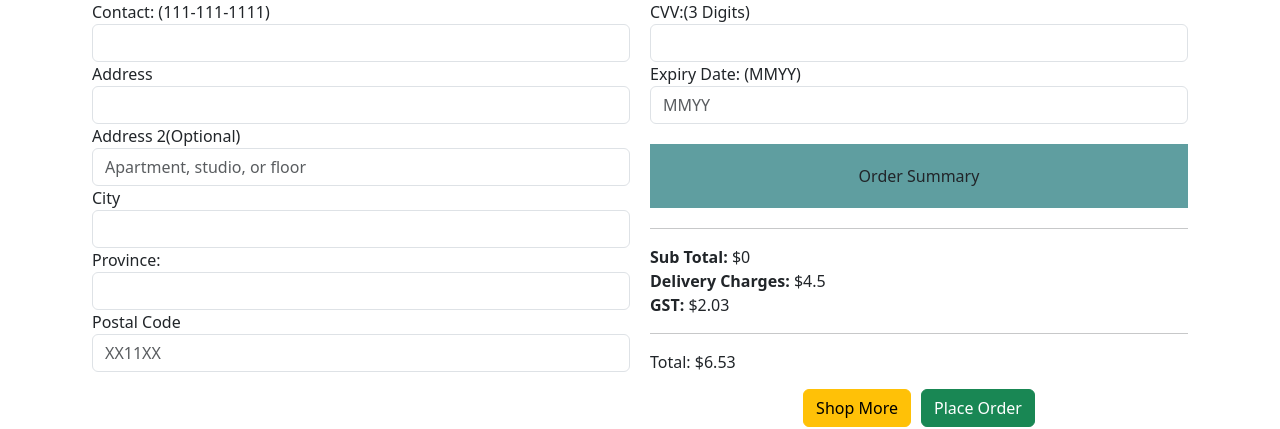
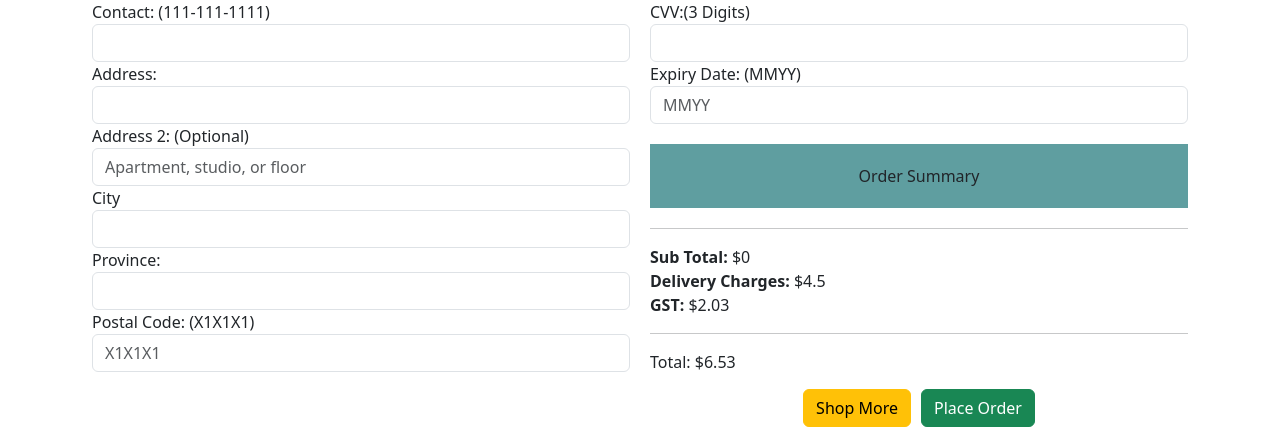
Before and after one commit to Ramankauldhar/OnlineShoppingFrontendMEAN, an Angular app: page /checkout in a window 1280 px wide. Shown: the part 388-817 px from the top of the page. Built offline with nearby package versions, Linux system fonts and the light colour scheme.

Commit message:
V7: Changed the Server address

```diff
--- a/src/app/component/cart/cart.component.html
+++ b/src/app/component/cart/cart.component.html
@@ -23,7 +23,7 @@
                     <tbody>
                         <tr *ngFor="let product of products, let i = index">
                             <td style="width:10%">{{i+1}}</td>
-                            <td style="width:15%"><img class="proImages" [src]="'http://localhost:9090/' + product.path"
+                            <td style="width:15%"><img class="proImages" [src]="'https://onlineshopping-7goc.onrender.com/' + product.path"
                                     alt="Product Image"></td>
                             <td style="width:15%">{{product.title}}</td>
                             <td style="width:10%">${{product.price}}</td>
--- a/src/app/component/checkout/checkout.component.html
+++ b/src/app/component/checkout/checkout.component.html
@@ -43,7 +43,7 @@
                     </div>
                 </div>
                 <div class="form-group">
-                    <label for="inputAddress">Address</label>
+                    <label for="inputAddress">Address: </label>
                     <input type="text" class="form-control" id="inputAddress" formControlName="address"
                         [ngClass]="{'is-invalid': submitted && checkOutForm.controls['address'].errors}">
                     <div *ngIf="submitted && checkOutForm.controls['address'].errors" class="text-danger">
@@ -53,7 +53,7 @@
                     </div>
                 </div>
 
-                <label for="inputAddress2">Address 2(Optional)</label>
+                <label for="inputAddress2">Address 2: (Optional)</label>
                 <input type="text" class="form-control" id="inputAddress2" placeholder="Apartment, studio, or floor">
 
                 <div class="form-group">
@@ -85,8 +85,8 @@
                     </div>
                 </div>
                 <div class="form-group">
-                    <label for="inputZip">Postal Code</label>
-                    <input type="text" class="form-control" id="inputZip" placeholder="XX11XX" required pattern="[A-Za-z]{2}\d{2}[A-Za-z]{2}"
+                    <label for="inputZip">Postal Code: (X1X1X1)</label>
+                    <input type="text" class="form-control" id="inputZip" placeholder="X1X1X1" required pattern="[A-Za-z]{2}\d{2}[A-Za-z]{2}"
                         formControlName="code" [ngClass]="{'is-invalid': submitted && checkOutForm.controls['code'].errors}">
                         <div *ngIf="submitted && checkOutForm.controls['code'].errors" class="text-danger">
                             <div *ngIf="submitted && checkOutForm.controls['code'].errors['required']">
--- a/src/app/component/details/details.component.html
+++ b/src/app/component/details/details.component.html
@@ -2,7 +2,7 @@
     <h2>Product Details</h2>
     <div class="proContainer">
         <div class="imageDiv">
-            <img class="productsImages" [src]="'http://localhost:9090/' + product.path" alt="Product Image">
+            <img class="productsImages" [src]="'https://onlineshopping-7goc.onrender.com/' + product.path" alt="Product Image">
         </div>
         <div class="imageInfo">
             <h4>{{ product.title }}</h4>
@@ -24,7 +24,7 @@
     <h3>Related Products</h3>
     <div class="related-product">
         <div *ngFor="let item of relatedProducts">
-            <img class="relatedImages" [src]="'http://localhost:9090/' + item.path" alt="Product Image"
+            <img class="relatedImages" [src]="'https://onlineshopping-7goc.onrender.com/' + item.path" alt="Product Image"
                 (click)="details(item._id)">
             <p>{{item.title}}</p>
             <p>Price: ${{item.price}}</p>
--- a/src/app/component/home/home.component.css
+++ b/src/app/component/home/home.component.css
@@ -4,7 +4,6 @@
     flex-direction: column;
     min-width: 0;
     width: 100%;
-    word-wrap: break-word;
     background-color: rgb(146, 163, 194);
     background-clip: border-box;
     padding: 10px;
--- a/src/app/component/home/home.component.html
+++ b/src/app/component/home/home.component.html
@@ -28,7 +28,7 @@
         <h2>All Products</h2>
         <ng-container *ngFor="let product of filterCategory | filter:searchKey:'title'">
             <div class="card col-md-3 list">
-                <img class="productsImages" [src]="'http://localhost:9090/' + product.path" alt="Product Image"
+                <img class="productsImages" [src]="'https://onlineshopping-7goc.onrender.com/' + product.path" alt="Product Image"
                     (click)="navigateToDetails(product._id, product.quantity, product.total)">
                 <h4 class="titleText">{{product.title}}</h4>
                 <p class="priceText">${{product.price}}</p>
--- a/src/app/service/fetch-data-service.service.ts
+++ b/src/app/service/fetch-data-service.service.ts
@@ -10,7 +10,7 @@ export class FetchDataServiceService {
  constructor( private http: HttpClient) { }
 
   getProductList(){
-    return this.http.get("http://localhost:9090/api/getProducts").pipe(map((res:any)=>{
+    return this.http.get("https://onlineshopping-7goc.onrender.com/api/getProducts").pipe(map((res:any)=>{
         return res;
     }))
   }
--- a/src/app/service/product-service.service.ts
+++ b/src/app/service/product-service.service.ts
@@ -16,7 +16,7 @@ export class ProductServiceService {
   }
 
   getProductById(productId: string) {
-    return this.http.get(`http://localhost:9090/api/products/${productId}`).pipe(
+    return this.http.get(`https://onlineshopping-7goc.onrender.com/api/products/${productId}`).pipe(
       map((res: any) => {
         return res;
       })
```
